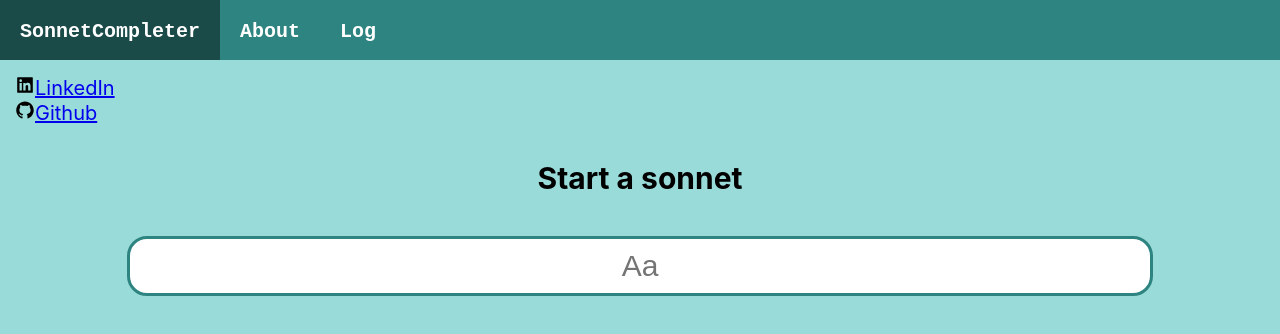
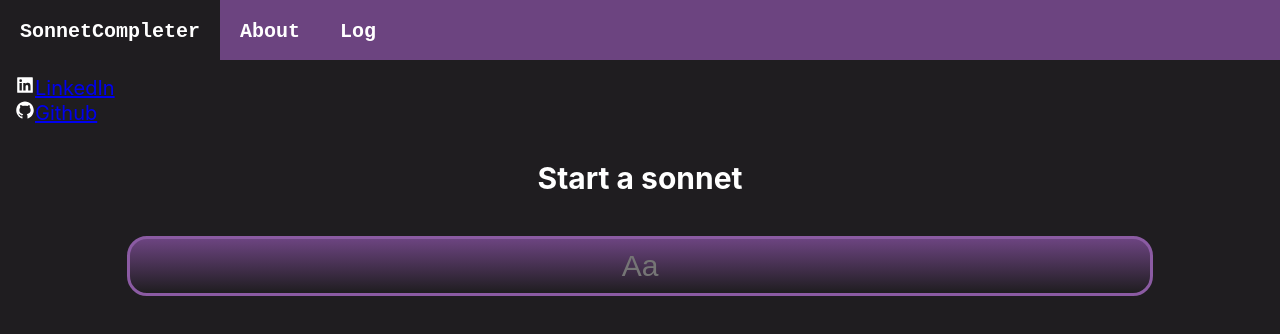
Before and after one commit to ploffy06/sonnet-completer, a React (Create React App) app in the folder frontend/: page / in a window 1280 px wide. Shown: the top 334 px of the page. Built offline with nearby package versions, Linux system fonts and the light colour scheme.

Commit message:
changed style

```diff
--- a/frontend/src/App.css
+++ b/frontend/src/App.css
@@ -1,13 +1,18 @@
 .NavBar {
-  background-color: hsl(177, 48%, 35%);
+  background: rgb(108, 68, 128);
   height: 60px;
   display: flex;
-  color:white
 }
 
 header {
   font-size: 30px;
   font-weight: bold;
+  padding-left: 10%;
+}
+
+p, h4 {
+  padding-left: 10%;
+  padding-right: 10%;
 }
 
 .NavBar > header {
@@ -17,7 +22,7 @@ header {
 }
 
 .NavBar > header:hover {
-  background-color: hsl(177, 48%, 20%);
+  background: rgb(31, 29, 32);
   cursor: grab;
 }
 
@@ -36,7 +41,7 @@ header {
 }
 
 .PersonalInfo:hover {
-  color: rgb(234, 255, 253);
+  color: rgb(214, 131, 255);
 }
 
 .Sonnet {
@@ -60,6 +65,6 @@ header {
   text-align: center;
   font-size: 30px;
   width: 1000px;
-  border: solid hsl(177, 48%, 35%) 3px;
+  border: solid rgb(139, 91, 163) 3px;
   border-radius: 20px;
 }
--- a/frontend/src/index.css
+++ b/frontend/src/index.css
@@ -1,6 +1,7 @@
 body {
   margin: 0;
-  background: rgb(153, 219, 216);
+  color: white;
+  background: rgb(31, 29, 32);
   font-family: -apple-system, BlinkMacSystemFont, 'Segoe UI', 'Roboto', 'Oxygen',
     'Ubuntu', 'Cantarell', 'Fira Sans', 'Droid Sans', 'Helvetica Neue',
     sans-serif;
--- a/frontend/src/pages/Home.jsx
+++ b/frontend/src/pages/Home.jsx
@@ -10,8 +10,8 @@ const Home = () => {
 
     const defaultInputDetails = {
         disabled: false,
-        bg: "white",
-        fc: "black"
+        bg: "linear-gradient(rgb(108, 68, 128), rgb(31, 29, 32))",
+        fc: "white"
     }
     const [inputDetails, setInputDetails] = useState(defaultInputDetails);
 
@@ -67,7 +67,7 @@ const Home = () => {
                         disabled={inputDetails.disabled}
                         onChange={(e) => setContext(e.target.value)}
                         className="ContextInput"
-                        style={{backgroundColor: inputDetails.bg, color: inputDetails.fc}}
+                        style={{background: inputDetails.bg, color: inputDetails.fc}}
                     />
                 </form>
             </div>
```
